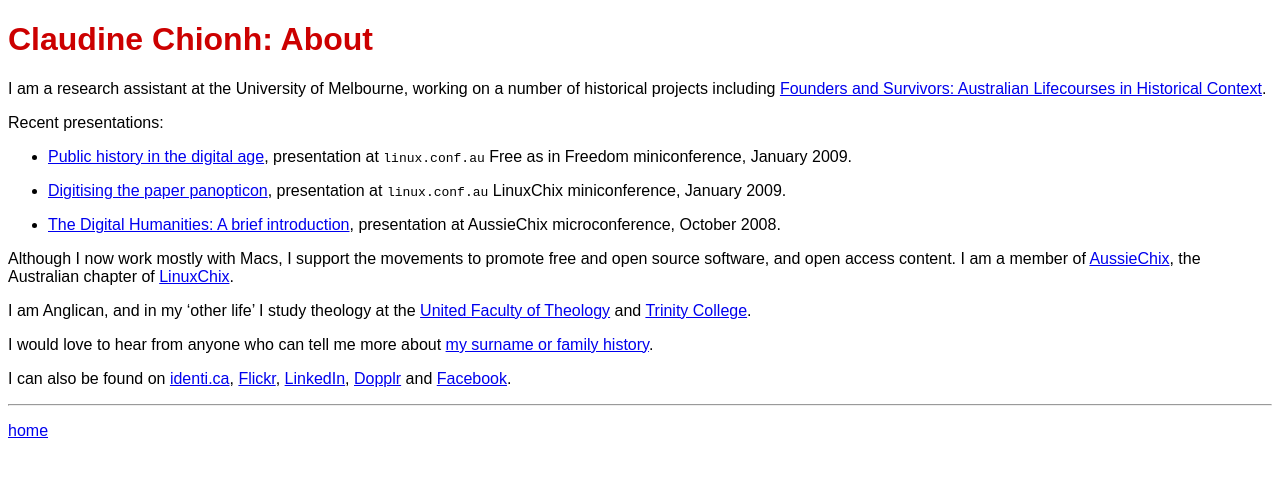
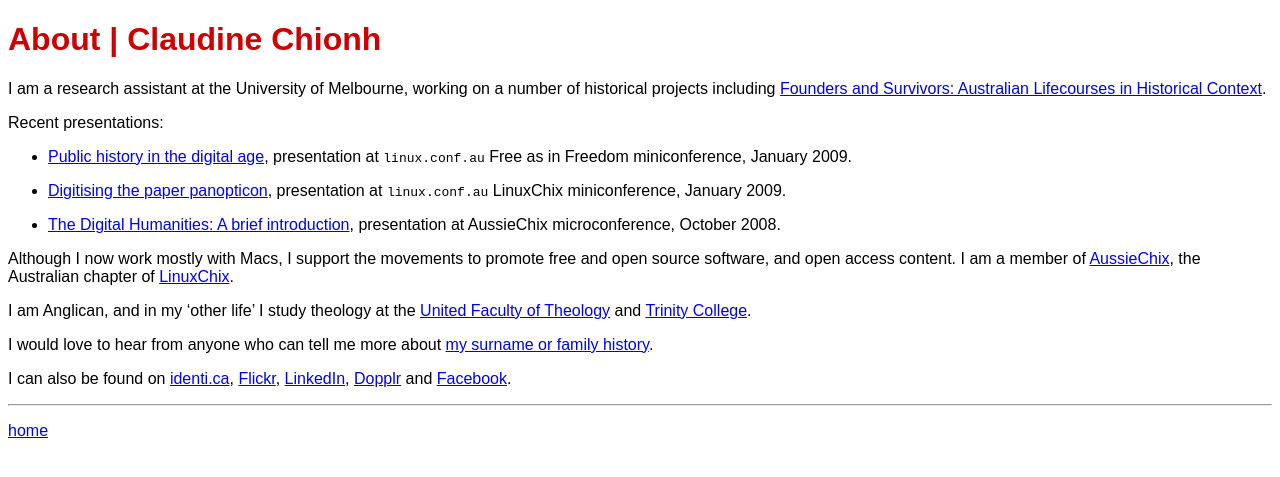
Before and after one commit to claudinec/claudinec.github.io, a Jekyll site: the page built from index.markdown, in a window 1280 px wide. Shown: the top 477 px of the page. Built offline with Jekyll 4.4.1, drawn with Linux system fonts in a browser that asks for light colours.

Commit message:
name at end

```diff
--- a/_layouts/default.html
+++ b/_layouts/default.html
@@ -6,7 +6,7 @@
   </head>
 
   <body>
-    <h1>Claudine Chionh: {{ page.title }}</h1>
+    <h1>{{ page.title }} | Claudine Chionh</h1>
 
     {{ content }}
 
```
